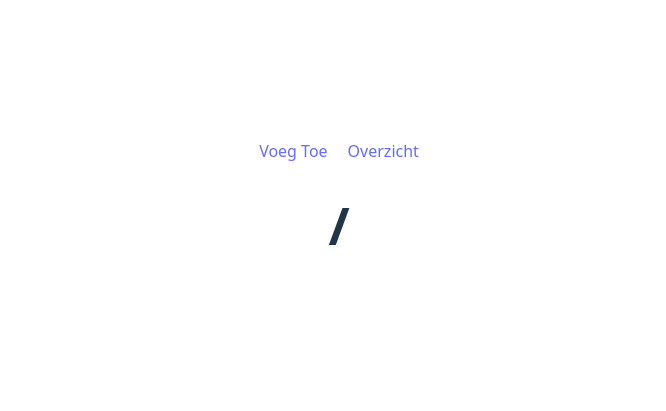
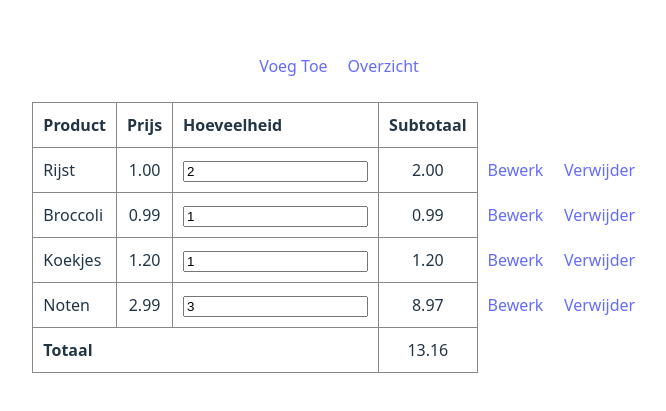
Before and after one commit to LeggyBoiTim/vue3-boodschappenlijst, a Vue app: page /create in a window 1280 px wide. Before the commit this address had no page. Shown: the part 187-598 px from the top of the page, without its empty margins (301-967 px from the left). Built offline with nearby package versions, Linux system fonts and the light colour scheme.

Commit message:
Refactoring, added '/' alias to overview

```diff
--- a/src/App.vue
+++ b/src/App.vue
@@ -6,7 +6,7 @@
         <RouterLink to="/create">Voeg Toe</RouterLink>
         <RouterLink to="/overview">Overzicht</RouterLink>
     </nav>
-    <h1>{{ $route.fullPath }}</h1>
+    <br>
     <main>
         <RouterView />
     </main>
--- a/src/domains/groceries/components/GroceryForm.vue
+++ b/src/domains/groceries/components/GroceryForm.vue
@@ -1,4 +1,6 @@
 <script setup>
+import { useRouter } from 'vue-router';
+
 
 const props = defineProps({
     grocery: {
@@ -15,9 +17,10 @@ const handleSubmit = (event) => {
         price: event.target.price.value,
         amount: event.target.amount.value,
         id: event.target.id.value
-    }
+    };
     emit('submit', grocery);
-};
+    useRouter('/overview');
+}
 </script>
 
 <template>
--- a/src/domains/groceries/pages/Create.vue
+++ b/src/domains/groceries/pages/Create.vue
@@ -1,10 +1,6 @@
 <script setup>
 import GroceryForm from '../components/GroceryForm.vue';
 import { addGrocery, getAllGroceries } from '../store';
-
-const nextId = () => {
-    return
-}
 
 const grocery = {name: '', price: 0, amount: 0, id: parseInt(getAllGroceries.value[getAllGroceries.value.length - 1].id) + 1};
 </script>
--- a/src/domains/groceries/routes.js
+++ b/src/domains/groceries/routes.js
@@ -5,5 +5,5 @@ import Overview from './pages/Overview.vue';
 export const routes = [
     { path: '/create', component: Create },
     { path: '/edit/:id', component: Edit },
-    { path: '/overview', component: Overview },
+    { path: '/overview', component: Overview, alias: '/' },
 ];
```
Also changed, not shown: src/domains/groceries/components/GroceriesTable.vue (line endings or trailing spaces), src/domains/groceries/pages/Overview.vue (line endings or trailing spaces).
